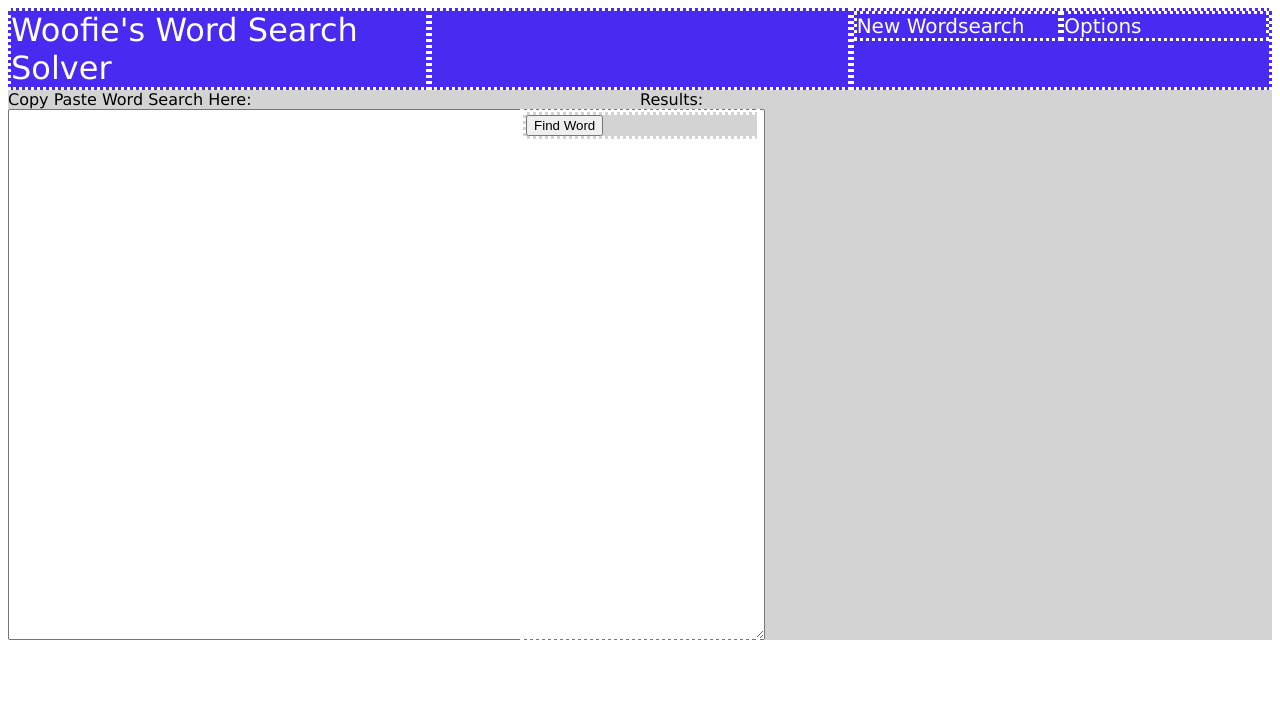
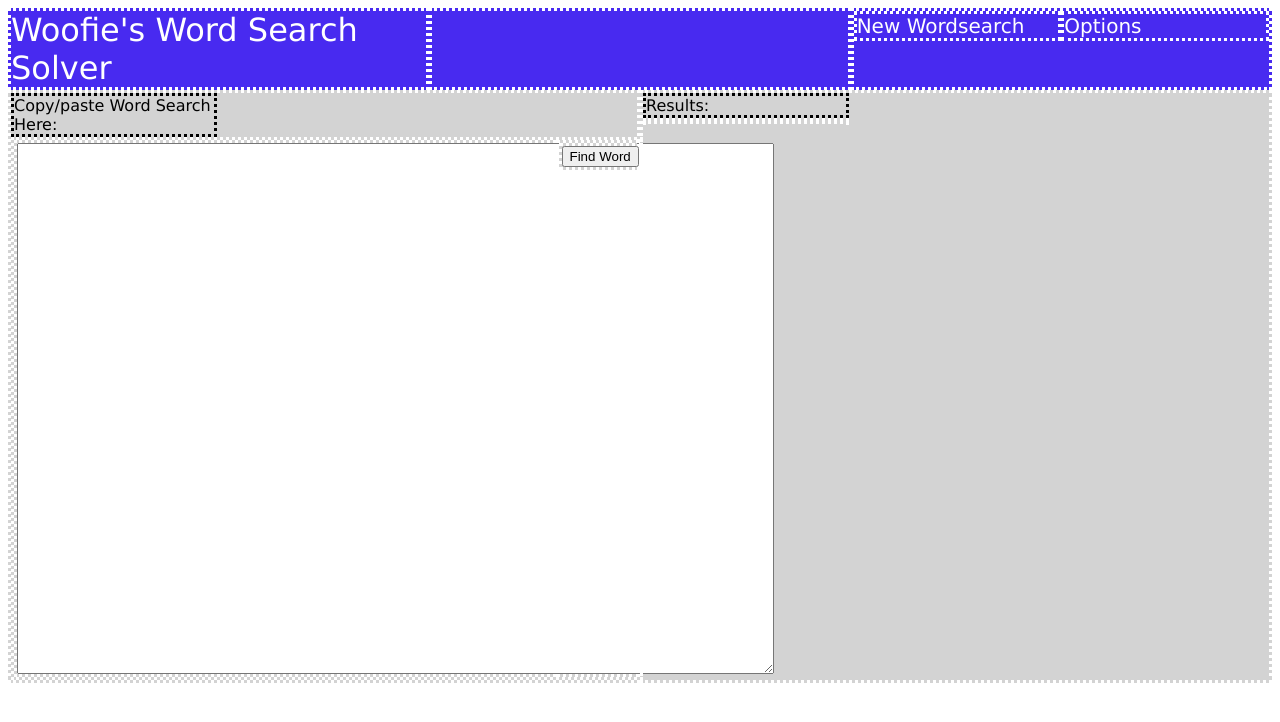
Before and after one commit to AJRohrer/WordSearch, an Angular app: page / in a window 1280 px wide. Shown: the top 722 px of the page. Built offline with nearby package versions, Linux system fonts and the light colour scheme.

Commit message:
add form

```diff
--- a/src/app/body/body.component.html
+++ b/src/app/body/body.component.html
@@ -1,27 +1,41 @@
 <section class="ajr-container-grey">
-  <article class="ajr-item black">
-    Copy Paste Word Search Here:
-  </article>
 
-  <article class="ajr-item black">
-    Results:
-  </article>
-</section>
+  <article class="ajr-item">
+    <section class="ajr-containercolumn">
 
-<section class="ajr-container-grey">
-  <article class="ajr-item">
-    <textarea name="Text1" cols="92" rows="35" class="ajr-center-input"></textarea>
-  </article>
+      <article class="ajr-item black">
+        Copy/paste Word Search Here:
+      </article>
 
-  <article class="ajr-item-10">
-    <section class="ajr-container-column">
       <article class="ajr-item-100">
-        <button pButton type="button" class="ui-button-info" label="findWord" (click)="findWord($event)">Find Word</button>
+        <form>
+          <section class="ajr-container grey">
+            <article class="ajr-item-90">
+              <textarea name="Text1" cols="92" rows="35" class="ajr-center-input"></textarea>
+            </article>
+
+            <article class="ajr-item-10">
+              <section class="ajr-container-column">
+                <article class="ajr-item-100">
+                  <button pButton type="submit" class="ui-button-info" label="findWord" (click)="findWord()">Find Word</button>
+                </article>
+              </section>
+            </article>
+          </section>
+        </form>
       </article>
     </section>
   </article>
 
   <article class="ajr-item">
+    <section class="ajr-containercolumn">
+      <article class="ajr-item black">
+        Results:
+      </article>
 
+      <article class="ajr-item">
+
+      </article>
+    </section>
   </article>
 </section>
--- a/src/styles.css
+++ b/src/styles.css
@@ -5,6 +5,10 @@
     background:rgb(72, 42, 240);
     color: white;
     font-family: "Lucida Sans Unicode", "Lucida Grande", sans-serif;
+}
+
+.grey {
+    background:lightgray;
 }
 
 .ajr-container-column{
@@ -42,6 +46,7 @@
 }
 
 .ajr-item{
+    border: dotted;
     flex-grow: 1;
     width: 32%;
     min-width: 50px;
@@ -56,7 +61,14 @@
 
 .ajr-item-10{
     flex-grow: 1;
-    width: 10%;
+    width: 12%;
+    min-width: 20px;
+    border: dotted;
+}
+
+.ajr-item-90{
+    flex-grow: 1;
+    width: 85%;
     min-width: 20px;
     border: dotted;
 }
```
